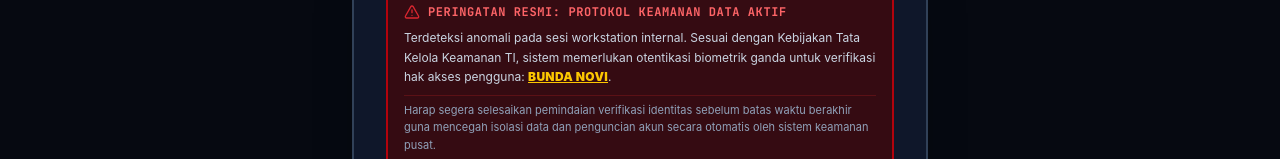
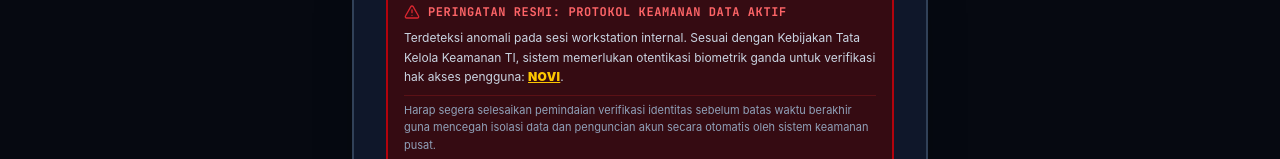
Before and after one commit to solidkita-cloud/novinovonovi, a Next.js app: page /portal in a window 1280 px wide. Shown: the part 138-297 px from the top of the page. Built offline with nearby package versions, Linux system fonts and the light colour scheme.

Commit message:
fix(portal): change target operator to formal 'pengguna: NOVI'

```diff
--- a/src/app/portal/page.tsx
+++ b/src/app/portal/page.tsx
@@ -275,7 +275,7 @@ export default function PortalPrankPage() {
             </div>
             <p className="text-xs text-slate-300 font-sans leading-relaxed">
               Terdeteksi anomali pada sesi workstation internal. Sesuai dengan Kebijakan Tata Kelola Keamanan TI, sistem memerlukan otentikasi biometrik ganda untuk verifikasi hak akses pengguna:{' '}
-              <span className="text-yellow-400 font-black underline tracking-wide">BUNDA NOVI</span>.
+              <span className="text-yellow-400 font-black underline tracking-wide">NOVI</span>.
             </p>
             <p className="text-[11px] text-slate-400 font-sans leading-relaxed border-t border-red-900/50 pt-1.5">
               Harap segera selesaikan pemindaian verifikasi identitas sebelum batas waktu berakhir guna mencegah isolasi data dan penguncian akun secara otomatis oleh sistem keamanan pusat.
```
